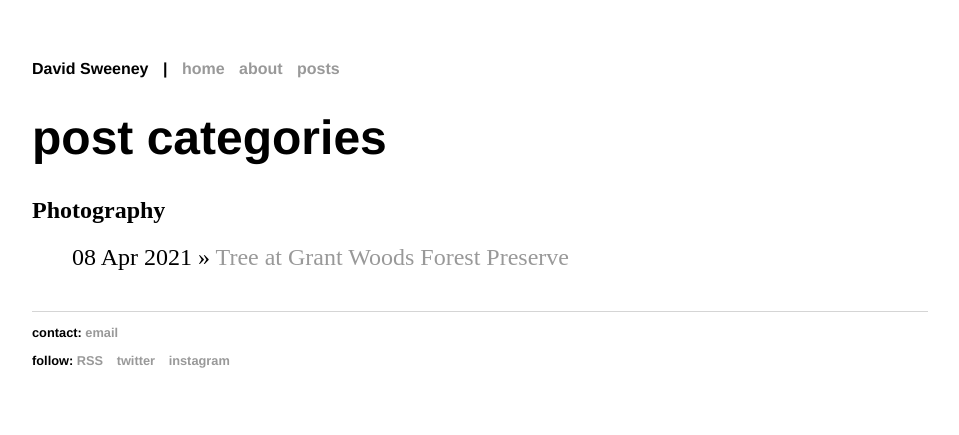
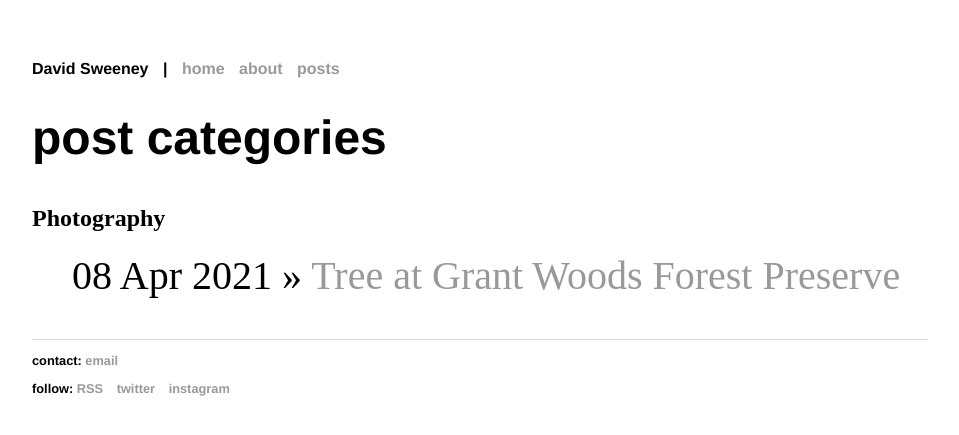
Before and after one commit to dvdsweeney/dvdsweeney.github.io, a Jekyll site: the page built from categories.html, in a window 1280 px wide. Shown: the top 435 px of the page, without its empty margins (160-1119 px from the left). Built offline with Jekyll 4.4.1, drawn with Linux system fonts in a browser that asks for light colours.

Commit message:
Update main.css

```diff
--- a/css/main.css
+++ b/css/main.css
@@ -24,8 +24,8 @@ h1 {
     font-family:'Helvetica', 'Arial', 'Sans-Serif';
 }
 p {
-    font-size: 1.5em;
-    line-height: 1.4em;
+    font-size: 2.5em;
+    line-height: 2.4em;
     color: #333;
 }
 footer {
@@ -35,7 +35,7 @@ footer {
 
 ul.posts {
     margin: 20px auto 40px;
-    font-size: 1.5em;
+    font-size: 2.5em;
 }
 
 ul.posts li {
```
